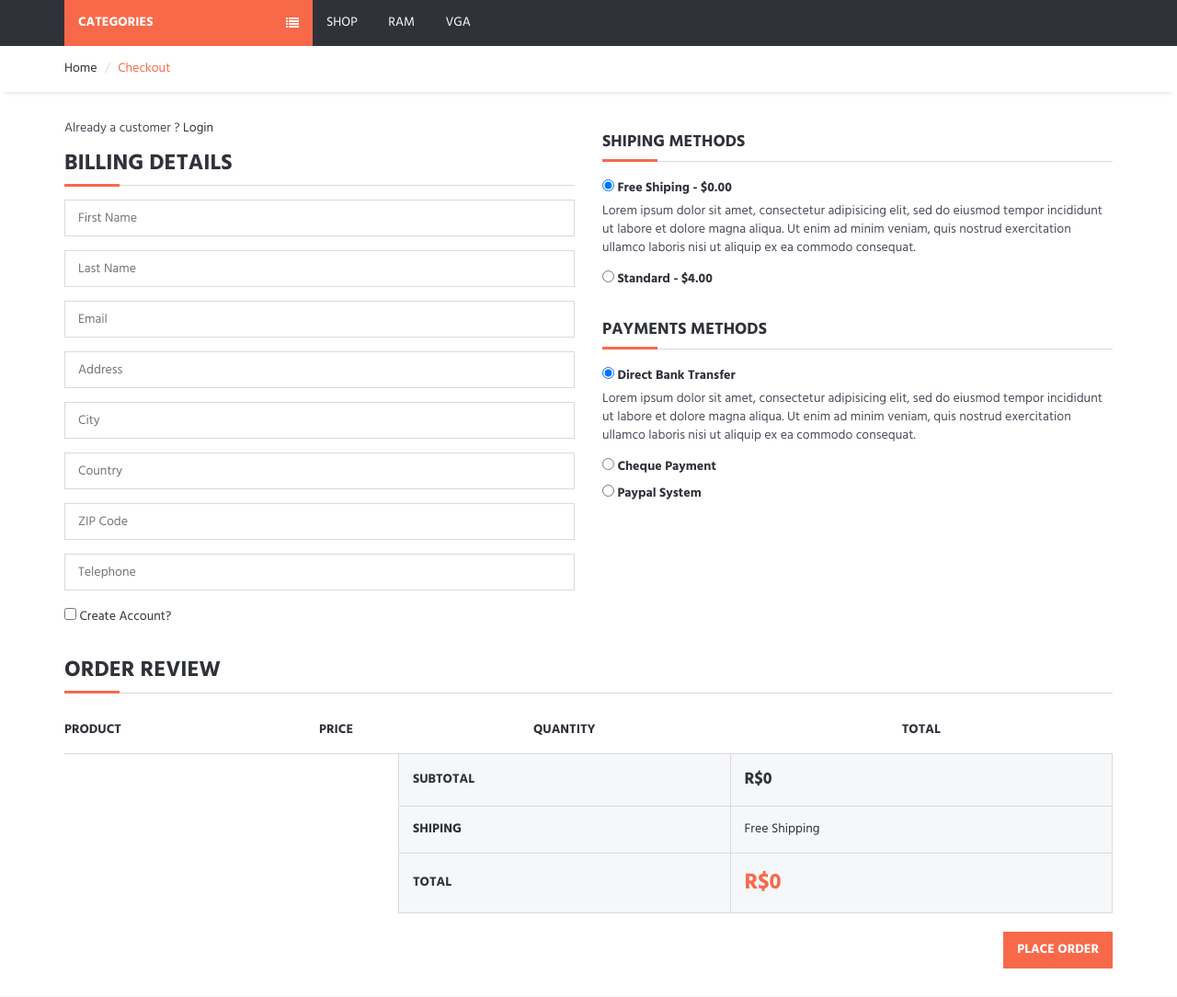
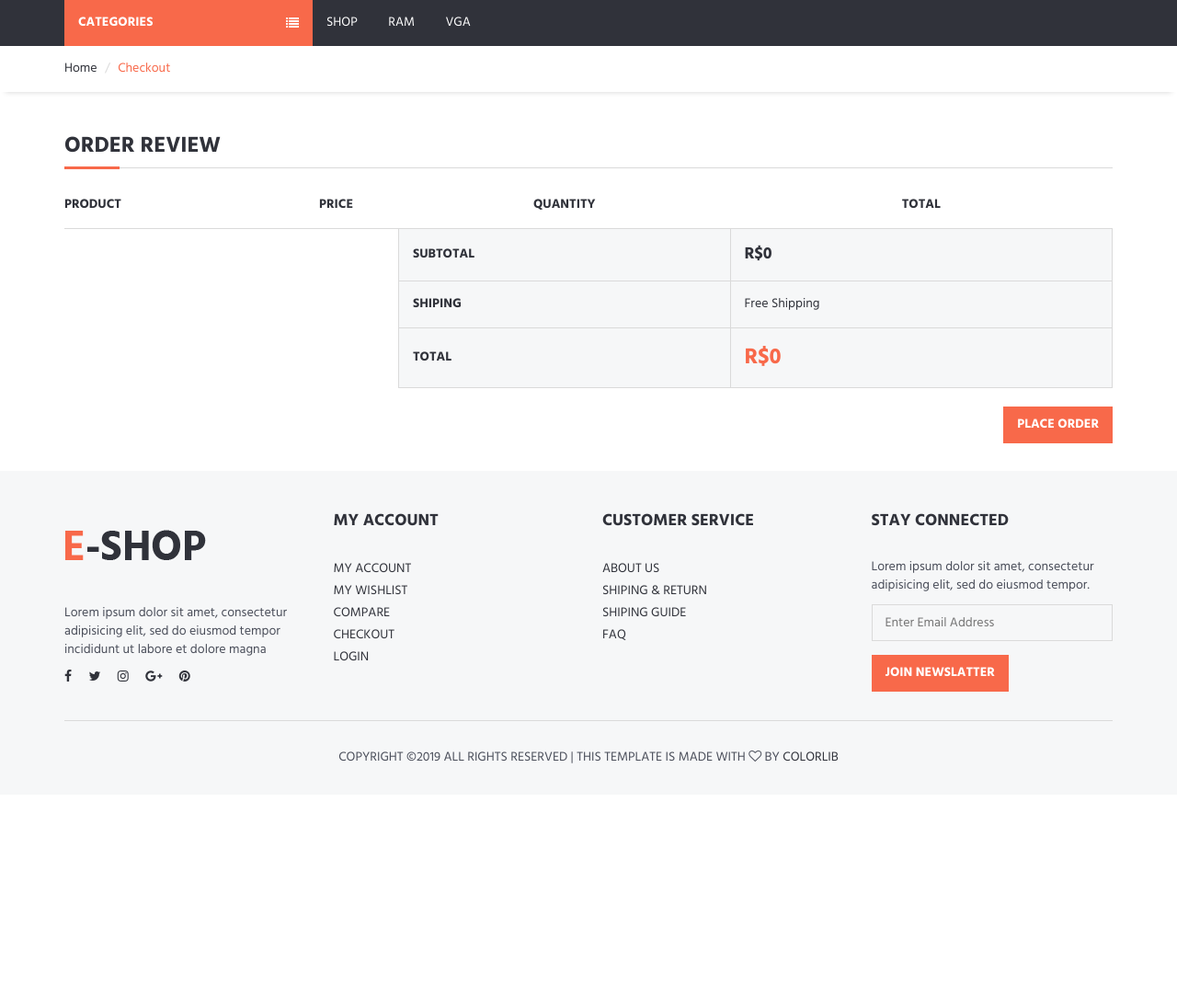
Before and after one commit to jeifersonalmeida/eshop-pw3, a PHP site: page /eshop/checkout.php in a window 1280 px wide. Shown: the part 131-1215 px from the top of the page at 92% size. After the commit the page ends 961 px from the top, so only its background shows below. Run offline with PHP 8.4, Linux system fonts and the light colour scheme.

Commit message:
asdhjashdjhasjkdhasj

```diff
--- a/checkout.php
+++ b/checkout.php
@@ -25,7 +25,7 @@
             <div class="row">
                 <form id="checkout-form" class="clearfix">
                     <div class="col-md-6">
-                        <div class="billing-details">
+                        <!-- <div class="billing-details">
                             <p>Already a customer ? <a href="#">Login</a></p>
                             <div class="section-title">
                                 <h3 class="title">Billing Details</h3>
@@ -65,11 +65,11 @@
                                     </div>
                                 </div>
                             </div>
-                        </div>
+                        </div> -->
                     </div>
 
                     <div class="col-md-6">
-                        <div class="shiping-methods">
+                        <!-- <div class="shiping-methods">
                             <div class="section-title">
                                 <h4 class="title">Shiping Methods</h4>
                             </div>
@@ -89,9 +89,9 @@
                                         <p>
                                 </div>
                             </div>
-                        </div>
+                        </div> -->
 
-                        <div class="payments-methods">
+                        <!-- <div class="payments-methods">
                             <div class="section-title">
                                 <h4 class="title">Payments Methods</h4>
                             </div>
@@ -119,7 +119,7 @@
                                         <p>
                                 </div>
                             </div>
-                        </div>
+                        </div> -->
                     </div>
 
                     <div class="col-md-12">
@@ -149,7 +149,7 @@
                                             <td class="details">
                                                 <a href="'.$url.'">'.$value["nome"].'</a>
                                             </td>
-                                            <td class="price text-center"><strong>R$'. $value["preco"] .'</strong><br><del class="font-weak"><small>$40.00</small></del></td>
+                                            <td class="price text-center"><strong>R$'. $value["preco"] .'</strong><br><del class="font-weak"><small>R$'.number_format($value["preco"]/0.8, 2, ",", ".").'</small></del></td>
                                             <td class="qty text-center"><input class="input" type="number" value="1"></td>
                                             <td class="total text-center"><strong class="primary-color">$'.$value["preco"].'</strong></td>
                                             <td class="text-right"><button class="main-btn icon-btn"><i class="fa fa-close"></i></button></td>
```
